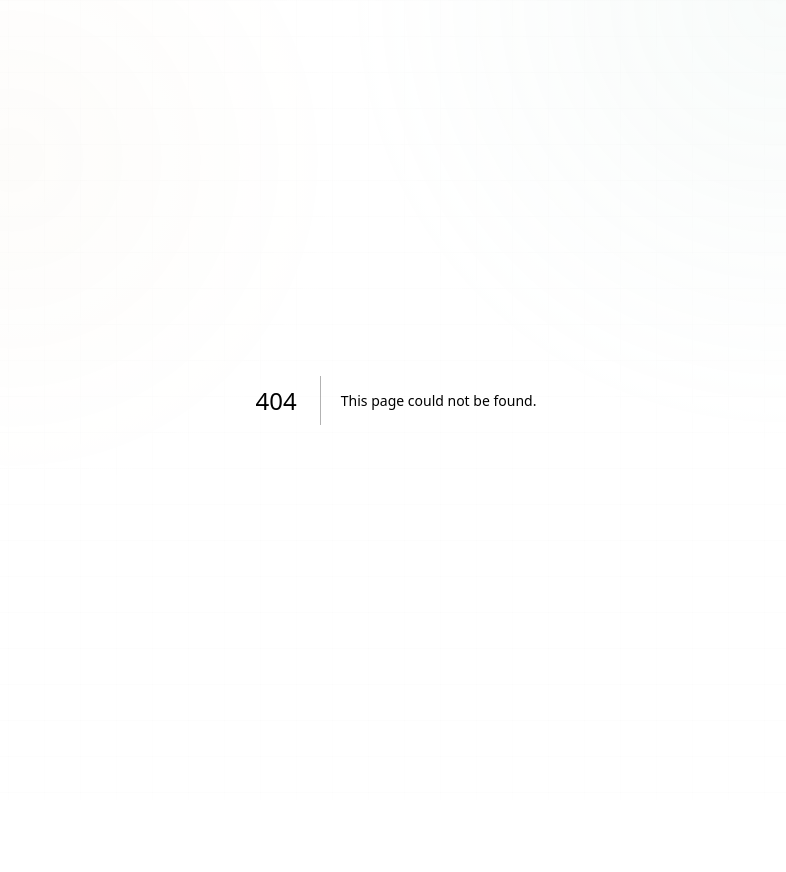
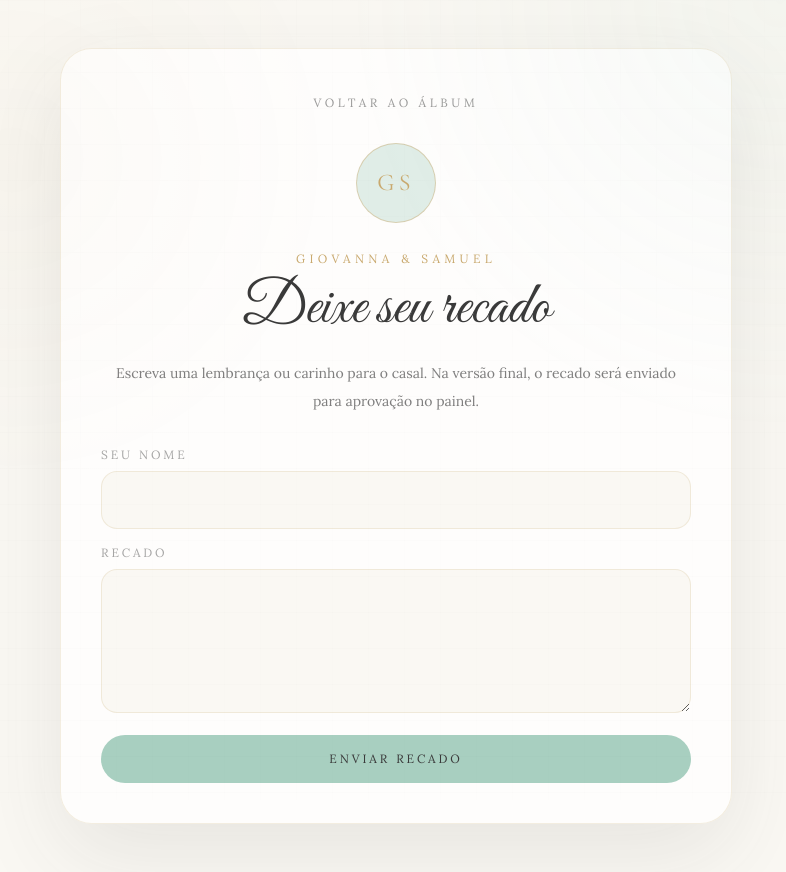
Before and after one commit to ElieserFernandes/casamento-giovanna-samuel, a Next.js app: page /recados in a window 1280 px wide. Before the commit this address had no page. Shown: the whole page, without its empty margins (244-1030 px from the left). Before the commit the page ends 800 px from the top, so only its background shows below. Built offline with nearby package versions, Linux system fonts and the light colour scheme.

Commit message:
feat: criar página de recados

```diff
--- /dev/null
+++ b/app/recados/page.tsx
@@ -0,0 +1,41 @@
+"use client";
+
+import { useState } from "react";
+
+export default function RecadosPage() {
+  const [name, setName] = useState("");
+  const [text, setText] = useState("");
+  const [ok, setOk] = useState(false);
+
+  return (
+    <main className="flex min-h-screen items-center justify-center bg-[#FAF8F3] px-6 py-12 text-[#3A3A3A]">
+      <section className="w-full max-w-2xl rounded-[2rem] border border-[#C9A96E]/20 bg-white/75 p-7 text-center shadow-[0_30px_90px_rgba(58,58,58,0.10)] sm:p-10">
+        <a href="/" className="mb-8 inline-flex text-xs uppercase tracking-[0.3em] text-[#3A3A3A]/50">Voltar ao álbum</a>
+        <div className="mx-auto mb-7 grid h-20 w-20 place-items-center rounded-full border border-[#C9A96E]/45 bg-[#A8CFC0]/35 font-title text-2xl tracking-[0.18em] text-[#C9A96E]">GS</div>
+        <p className="text-xs uppercase tracking-[0.36em] text-[#C9A96E]">Giovanna & Samuel</p>
+        <h1 className="font-script mt-3 text-6xl leading-none">Deixe seu recado</h1>
+        <p className="mx-auto mt-5 max-w-xl text-sm leading-7 text-[#3A3A3A]/65">Escreva uma lembrança ou carinho para o casal. Na versão final, o recado será enviado para aprovação no painel.</p>
+
+        {!ok ? (
+          <div className="mt-8 space-y-4 text-left">
+            <label className="block">
+              <span className="mb-2 block text-xs uppercase tracking-[0.24em] text-[#3A3A3A]/45">Seu nome</span>
+              <input value={name} onChange={(event) => setName(event.target.value)} className="w-full rounded-2xl border border-[#C9A96E]/20 bg-[#FAF8F3] p-4 outline-none focus:border-[#C9A96E]" />
+            </label>
+            <label className="block">
+              <span className="mb-2 block text-xs uppercase tracking-[0.24em] text-[#3A3A3A]/45">Recado</span>
+              <textarea value={text} onChange={(event) => setText(event.target.value)} className="min-h-36 w-full rounded-2xl border border-[#C9A96E]/20 bg-[#FAF8F3] p-4 outline-none focus:border-[#C9A96E]" />
+            </label>
+            <button onClick={() => name.trim() && text.trim() && setOk(true)} className="w-full rounded-full bg-[#A8CFC0] px-6 py-4 text-xs uppercase tracking-[0.24em]">Enviar recado</button>
+          </div>
+        ) : (
+          <div className="mt-9 rounded-[1.4rem] bg-[#C8DDD3]/35 p-7">
+            <h2 className="font-title text-3xl">Recado recebido</h2>
+            <p className="mt-3 text-sm leading-7 text-[#3A3A3A]/65">Obrigado. Quando conectarmos o banco de dados, o recado ficará salvo para aprovação.</p>
+            <button onClick={() => { setOk(false); setName(""); setText(""); }} className="mt-6 rounded-full bg-white px-6 py-3 text-xs uppercase tracking-[0.22em]">Escrever outro</button>
+          </div>
+        )}
+      </section>
+    </main>
+  );
+}
```
